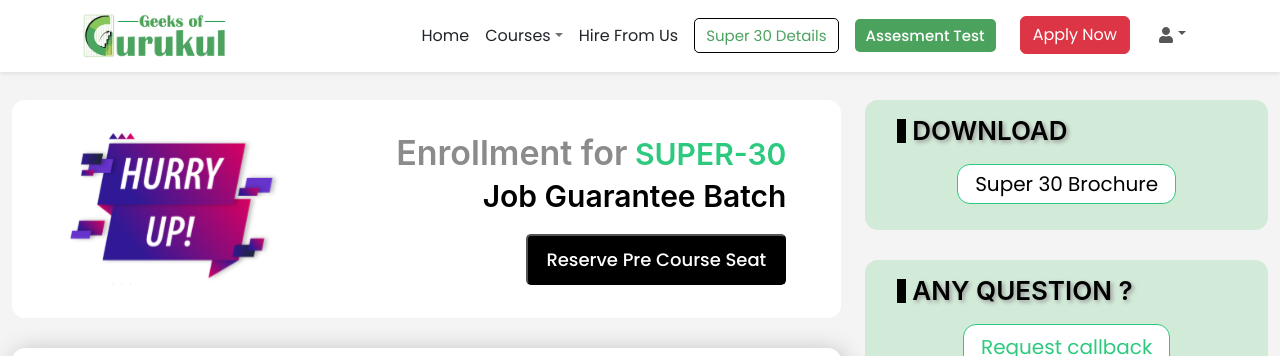
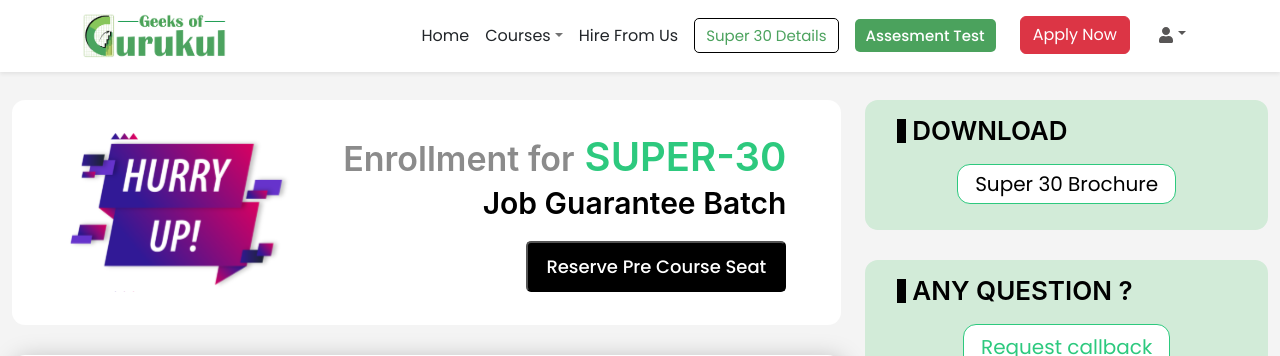
Before and after one commit to KhalidMimMuzahid/gog-main-react-app-client-side, a React (Create React App) app: page /super in a window 1280 px wide. Shown: the top 356 px of the page. Built offline with nearby package versions, Linux system fonts and the light colour scheme; no server answers; sample sign-in values are in the browser's storage.

Commit message:
changrs in super 30 and home area

```diff
--- a/src/components/banner/Banner.jsx
+++ b/src/components/banner/Banner.jsx
@@ -182,9 +182,9 @@ const Banner = () => {
                         </div>
                       </Link>
                       <div className="program">
-                        <a href="#engineering-program">
+                        <Link to='/super'>
                           <button>Program</button>
-                        </a>
+                        </Link>
                       </div>
                     </div>
                     <span className="cohesion">“</span>
--- a/src/components/shared/signUp/SignUp.css
+++ b/src/components/shared/signUp/SignUp.css
@@ -129,7 +129,7 @@ body {
     color: white;
     font-weight: 700;
     margin: 0;
-    text-shadow: 2px 2px 4px #969696;
+    /* text-shadow: 2px 2px 4px #969696; */
 
 }
 
--- a/src/pages/DasBoard/Super.css
+++ b/src/pages/DasBoard/Super.css
@@ -242,7 +242,7 @@ p.upcomeing {
 }
 
 .super-banner {
-    max-width: 215px;
+    max-width: 225px;
 
 }
 
--- a/src/pages/DasBoard/Super.js
+++ b/src/pages/DasBoard/Super.js
@@ -49,7 +49,7 @@ const Super = () => {
                                         </div>
                                         <div className="sm">
                                             <div className="super-text">
-                                                <h1> <span>Enrollment for</span>   SUPER-30 </h1>
+                                                <h1 style={{fontSize:"40px", fontFamily: "Inter", fontWeight: "600"}}> <span>Enrollment for</span>   SUPER-30 </h1>
                                                 <p>Job Guarantee Batch</p>
                                                 <button>Reserve Pre Course Seat</button>
                                             </div>
@@ -180,7 +180,7 @@ const Super = () => {
                                 </div>
                                 <div className="question-area ">
                                     <div className='road-title'>
-                                        <h1 style={{textShadow:"2px 2px 4px #969696"}}>ANY QUESTION ?</h1>
+                                        <h1 >ANY QUESTION ?</h1>
                                     </div>
                                     <button>Request callback</button>
                                 </div>
```
Also changed, not shown: 1 other file (tests, documents, lock files or other folders).
